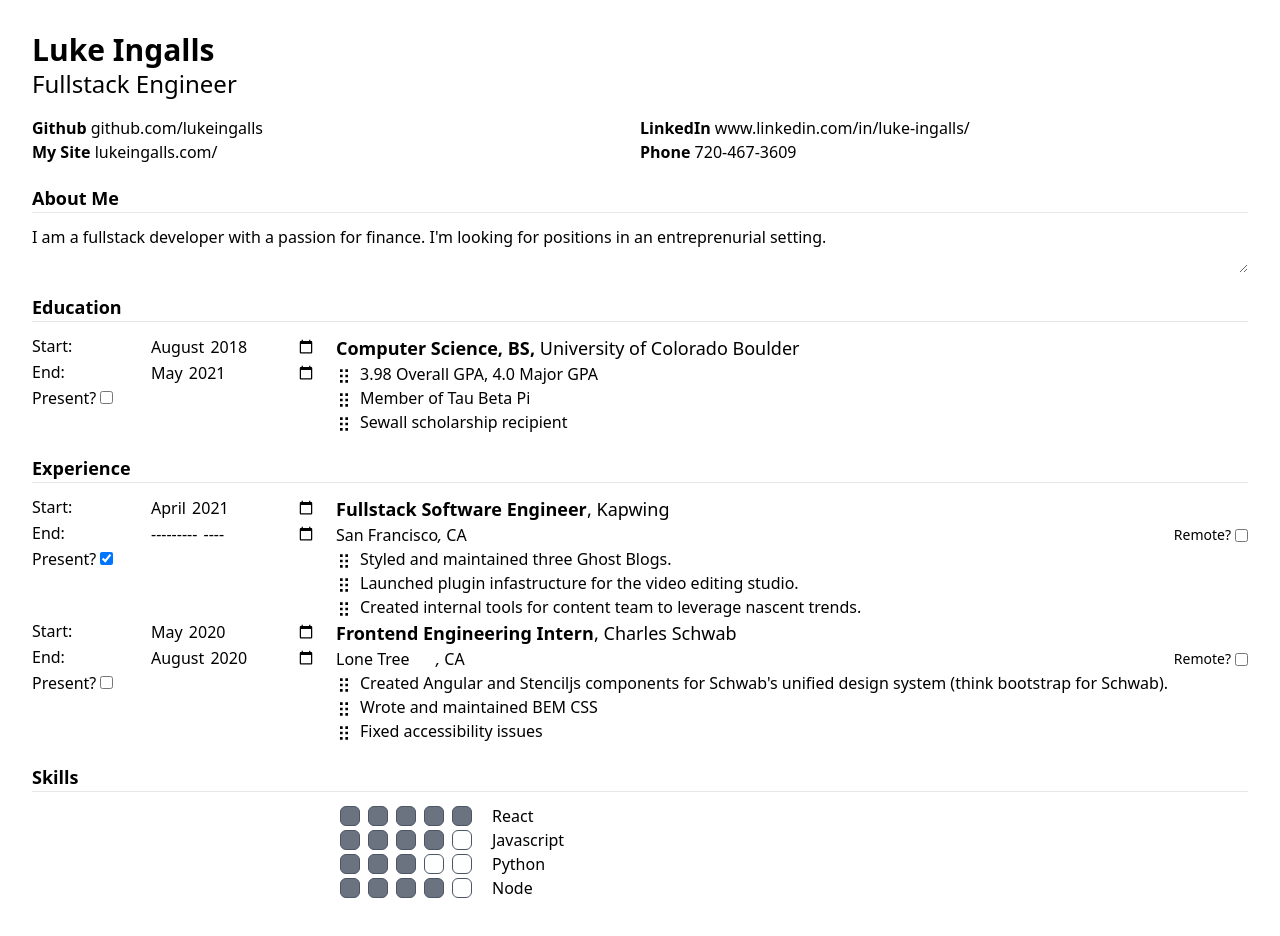
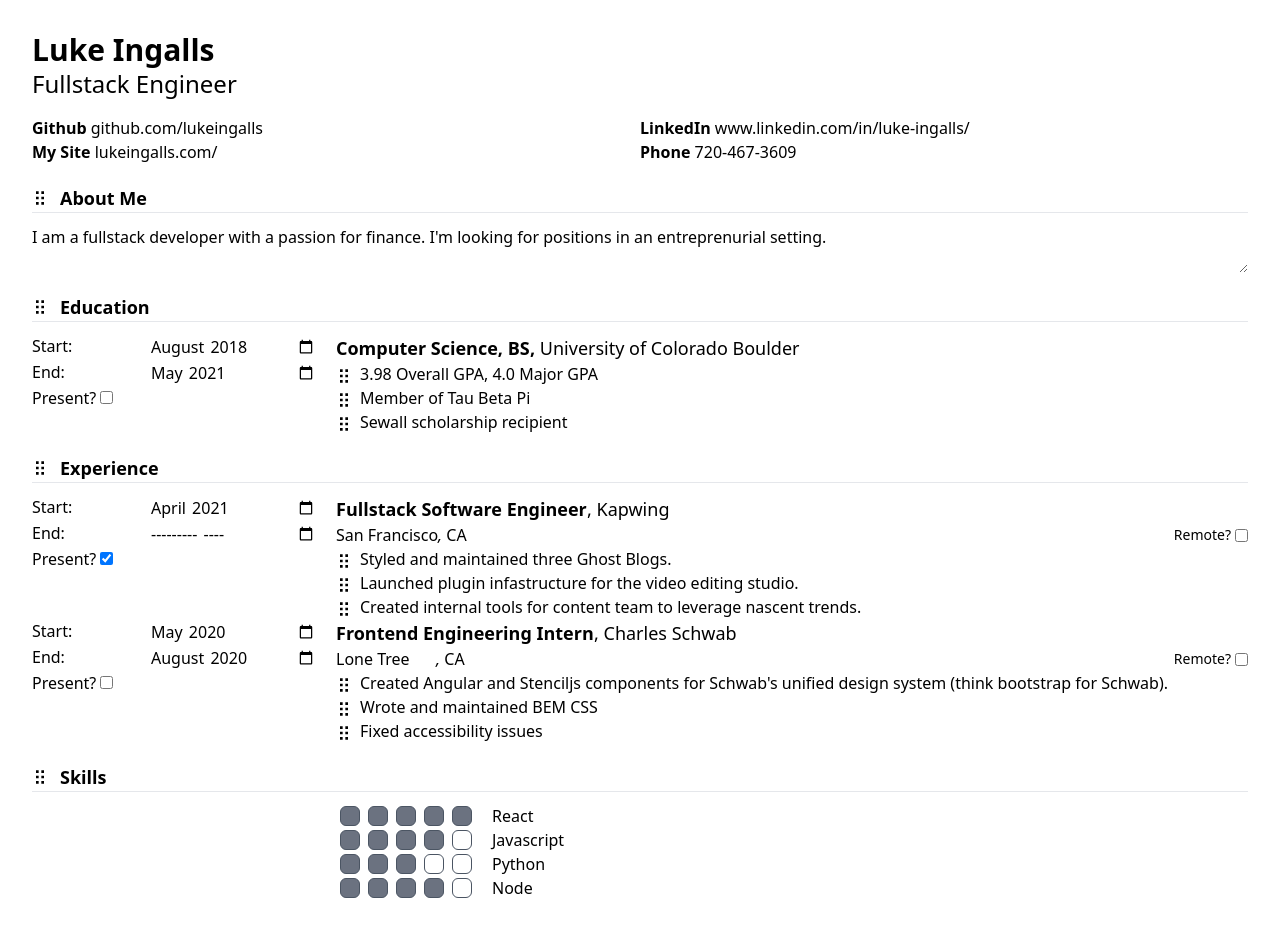
Before and after one commit to lukeingalls/resume-builder, a React (Create React App) app in the folder client/: page / in a window 1280 px wide. Shown: the top 936 px of the page. Built offline with nearby package versions, Linux system fonts and the light colour scheme.

Commit message:
drag icon for sections

```diff
--- a/client/src/components/resume/layouts/SectionContainer.tsx
+++ b/client/src/components/resume/layouts/SectionContainer.tsx
@@ -3,6 +3,7 @@ import {
   DraggableProvidedDraggableProps,
   DraggableProvidedDragHandleProps,
 } from "react-beautiful-dnd";
+import { GrDrag } from "react-icons/gr";
 
 // https://stackoverflow.com/a/65332819/14034323
 interface SectionContainerProps extends React.ComponentPropsWithoutRef<"div"> {
@@ -18,10 +19,13 @@ export default React.forwardRef<HTMLDivElement, SectionContainerProps>(
     ref
   ) => {
     return (
-      <div className="my-5" ref={ref} {...draggableProps} {...dragHandleProps}>
+      <div className="my-5" ref={ref} {...draggableProps}>
         {title && (
           <>
-            <h3 className="text-lg font-bold">{title}</h3>
+            <span className="flex items-center" {...dragHandleProps}>
+              <GrDrag className="mr-3" />
+              <h3 className="text-lg font-bold ">{title}</h3>
+            </span>
             <hr className="mb-3" />
           </>
         )}
```
